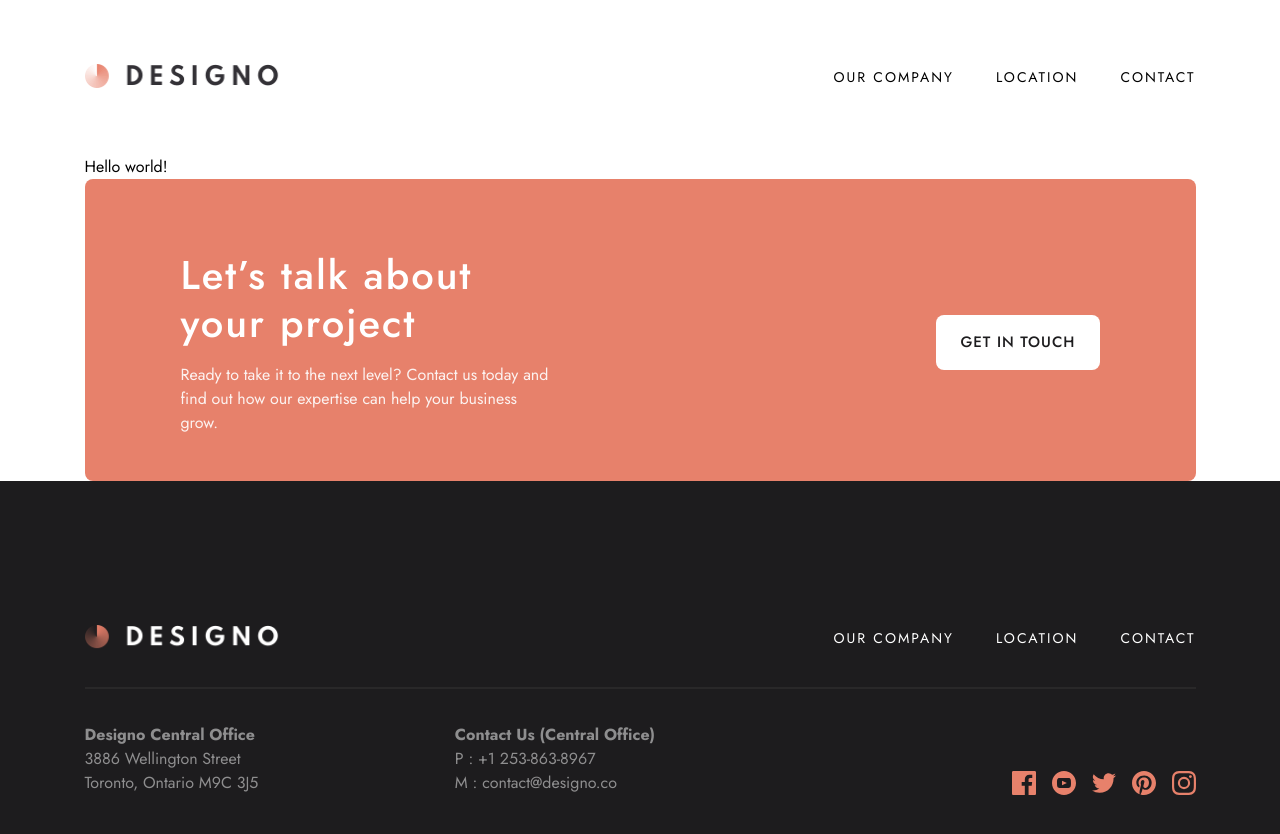
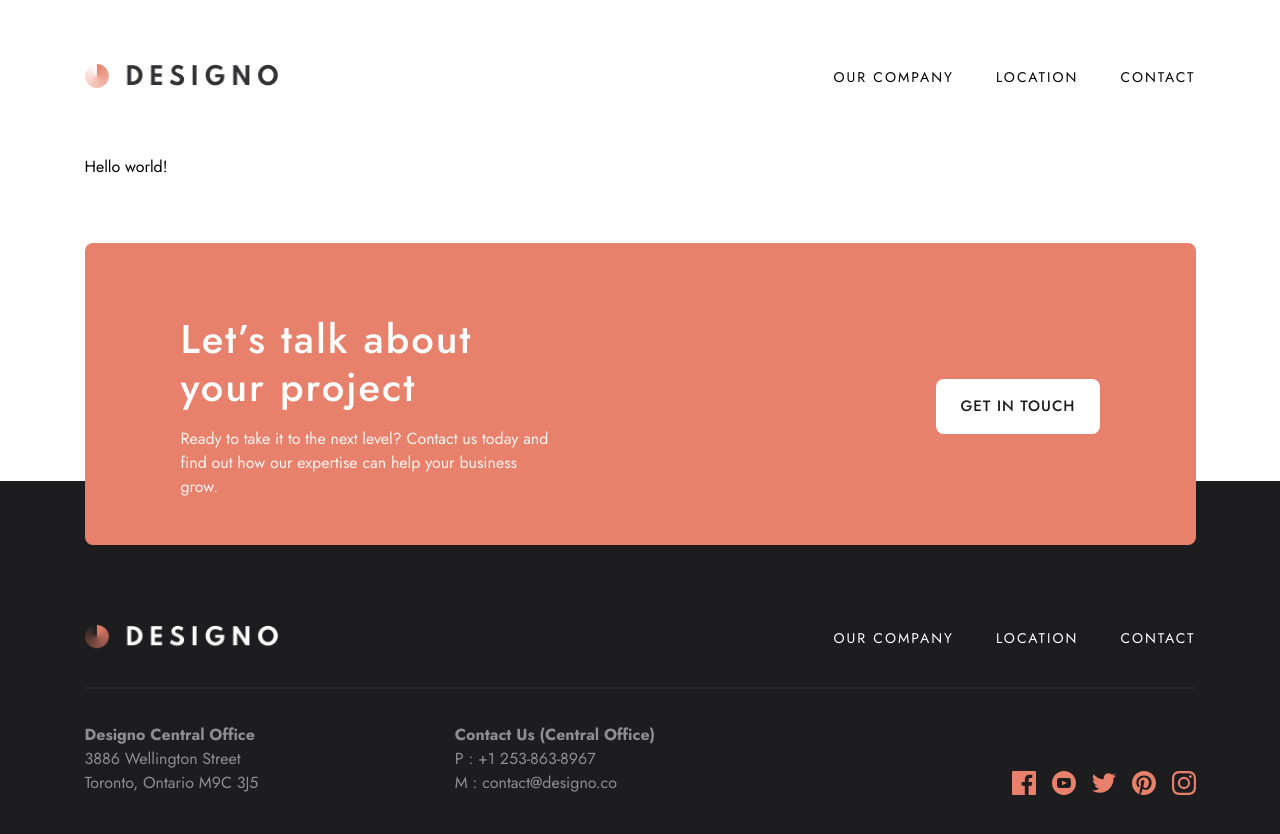
Before and after one commit to nivancheva/designo-multi-page-website-react, a Next.js app: page / in a window 1280 px wide. Shown: the top 834 px of the page. Built offline with nearby package versions, Linux system fonts and the light colour scheme.

Commit message:
translate component

```diff
--- a/src/app/globals.css
+++ b/src/app/globals.css
@@ -94,6 +94,10 @@ button {
     .container {
         width: 327px;
     }
+
+    .translateY {
+        transform: translateY(10rem);
+    }
 }
 
 /* tablet */
@@ -109,6 +113,10 @@ button {
     h2 {
         font-size: var(--fz-h2);
     }
+
+    .translateY {
+        transform: translateY(4rem);
+    }
 }
 
 
--- a/src/app/page.tsx
+++ b/src/app/page.tsx
@@ -4,7 +4,10 @@ export default function Home() {
   return (
     <div className="container">
       <p>Hello world!</p>
-      <GetInTouch />
+      <div className='translateY'>
+        <GetInTouch />
+      </div>
+
     </div>
   )
 }
```
